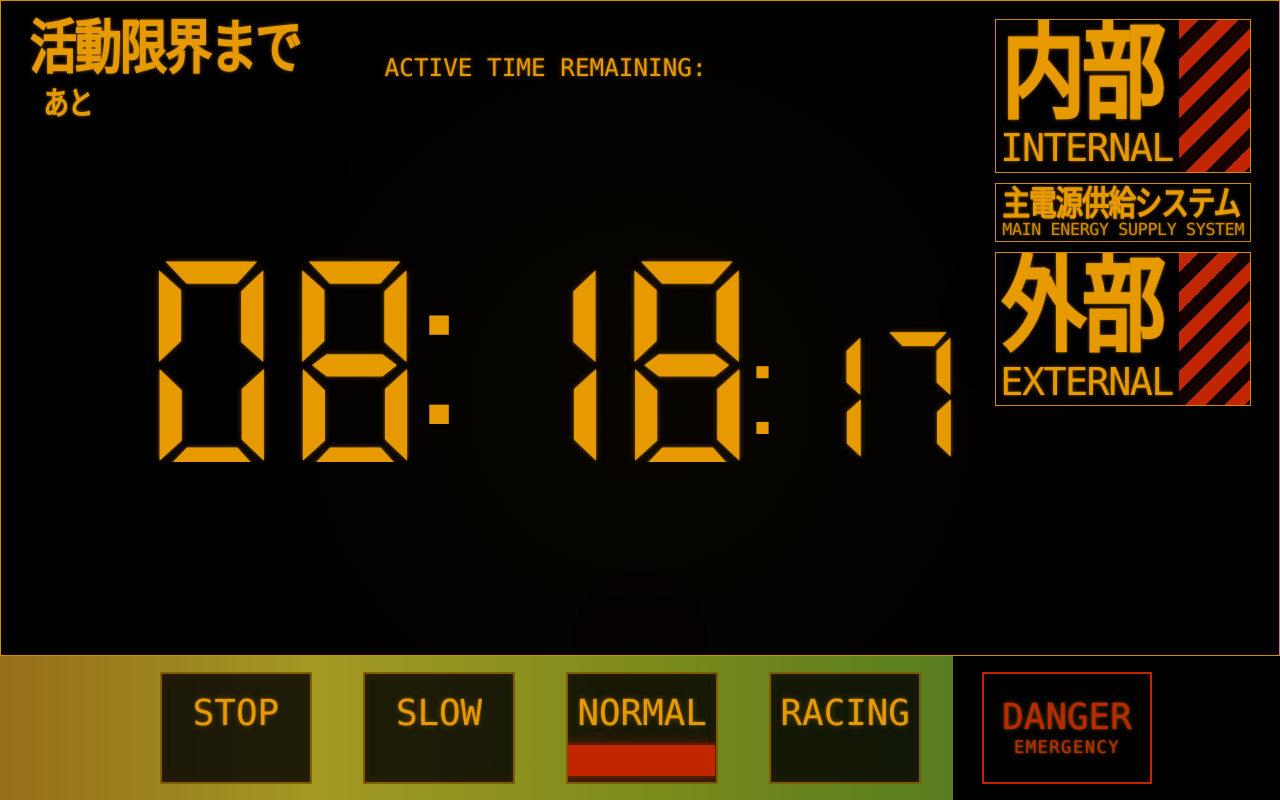
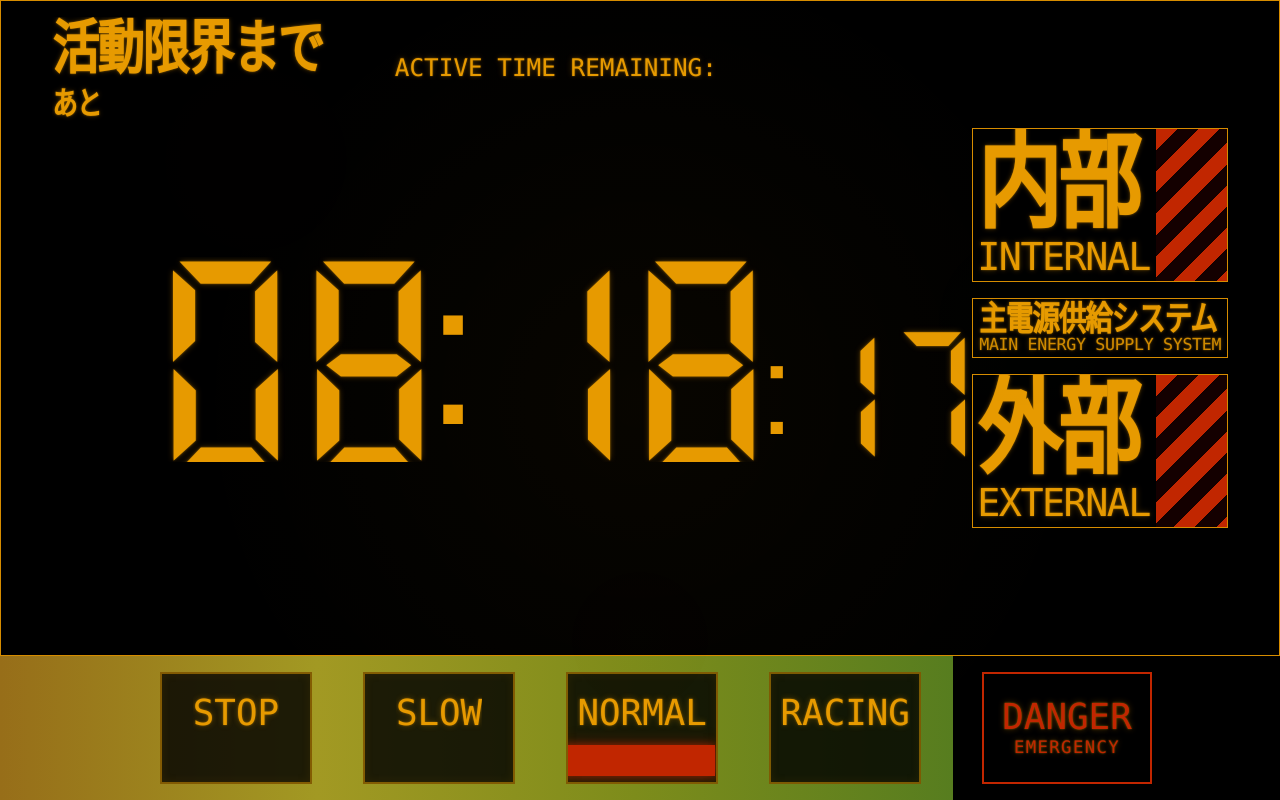
Before and after one commit to LydiaYoon/eva-clock-app, a React (Vite) app: page / in a window 1280 px wide. Built offline with nearby package versions, Linux system fonts and the light colour scheme.

Commit message:
update ui

```diff
--- a/src/components/ClockDisplay.tsx
+++ b/src/components/ClockDisplay.tsx
@@ -33,13 +33,13 @@ export default function ClockDisplay({ time, flash }: ClockDisplayProps) {
   return (
     <div className="grid grid-cols-[7vw_1fr] items-center overflow-hidden">
 
-      <div className="flex justify-center items-start h-full pt-[1vh]">
+      <div className="flex items-start h-full pt-[1vh]">
         <div className="text-[2.5vw] jp glow leading-none">
           あと
         </div>
       </div>
 
-      <div className="flex items-end justify-center overflow-hidden pr-[1vw]">
+      <div className="flex items-end justify-center overflow-hidden">
 
         <div className="flex items-end justify-center leading-none overflow-hidden">
           <div className={cls} style={{...DIGIT_STYLE, ...LARGE_STYLE}}>
--- a/src/components/ClockUI.tsx
+++ b/src/components/ClockUI.tsx
@@ -13,11 +13,11 @@ export default function ClockUI() {
       <div className="relative w-full h-full overflow-hidden grid grid-rows-[1fr_auto]">
 
         {/* TOP AREA */}
-        <div className="grid grid-cols-[1fr_20vw] gap-[1.2vw] overflow-hidden px-[2.2vw] py-[2vh] border border-[#d68c00]">
+        <div className="grid grid-cols-[1fr_20vw] overflow-hidden px-[4vw] py-[2vh] border border-[#d68c00]">
 
           {/* LEFT */}
           <div className="grid grid-rows-[auto_1fr] overflow-hidden">
-            <div className="flex items-end gap-[1vw] pt-[0.5vh] overflow-hidden">
+            <div className="flex items-end pt-[0.5vh] overflow-hidden gap-[0vw]">
               <div className="text-[4.6vw] jp glow leading-none whitespace-nowrap">
                 活動限界まで
               </div>
@@ -30,9 +30,11 @@ export default function ClockUI() {
             <ClockDisplay time={time} flash={flash} />
           </div>
 
+          {/* RIGHT */}
           <EnergyPanel />
         </div>
 
+        {/* BOTTOM */}
         <ModeSelector />
       </div>
     </div>
--- a/src/components/EnergyPanel.tsx
+++ b/src/components/EnergyPanel.tsx
@@ -14,14 +14,14 @@ function HatchPanel({ label, labelEn }: HatchPanelProps) {
           {labelEn}
         </div>
       </div>
-      <div className="w-[28%] bg-[repeating-linear-gradient(135deg,#c12600_0px,#c12600_14px,#140000_14px,#140000_28px)]" />
+      <div className="w-[28%] bg-[repeating-linear-gradient(135deg,#c12600_0px,#c12600_15px,#140000_15px,#140000_30px)]" />
     </div>
   )
 }
 
 export default function EnergyPanel() {
   return (
-    <div className="flex flex-col gap-[1.2vh] overflow-hidden min-w-0 pt-[0.2vh] w-full h-full">
+    <div className="flex flex-col gap-[2vh] overflow-hidden min-w-0 w-full h-full justify-center ">
       <HatchPanel label="内部" labelEn="INTERNAL" />
 
       <div className="w-full border border-[#d68c00] px-[0.5vw] py-[0.35vh] overflow-hidden min-w-0">
```
